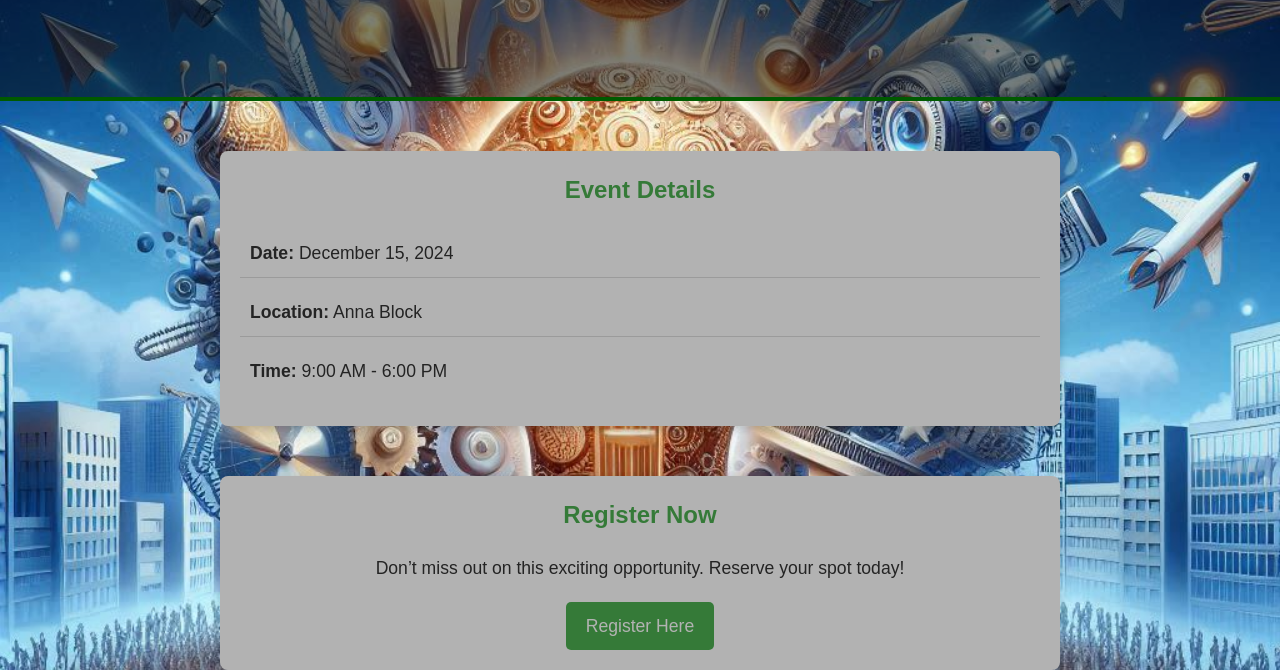
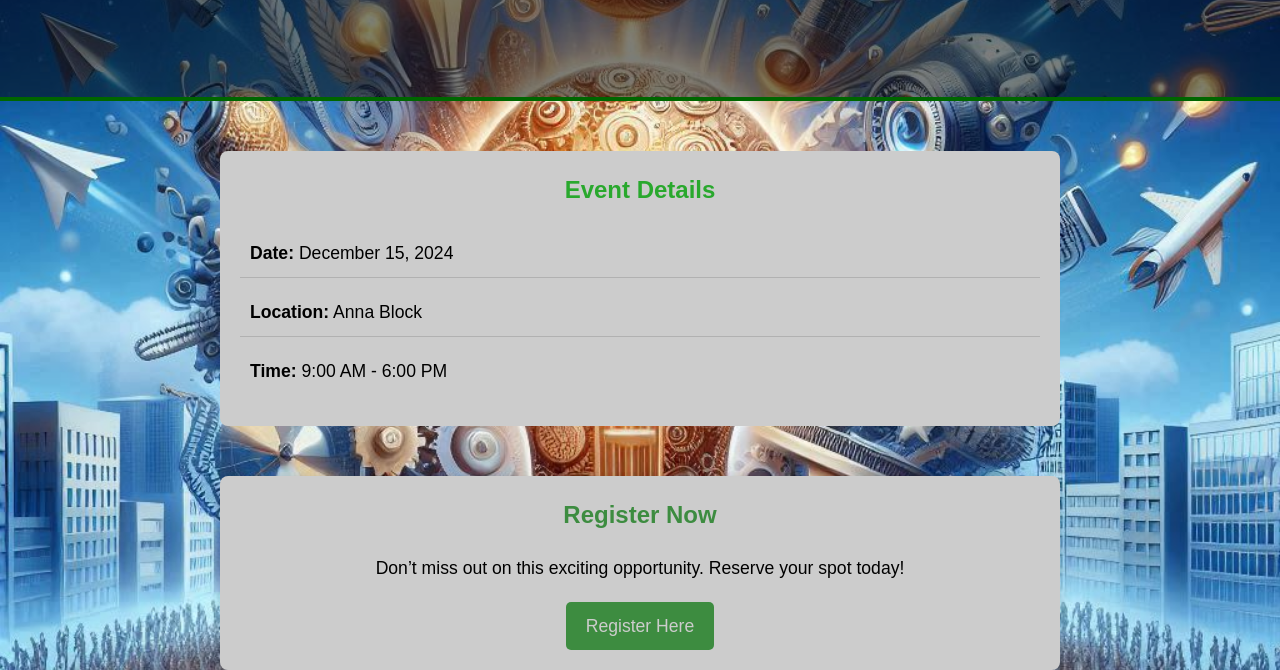
Before and after one commit to jayachandra2739/eventwebpage, a plain HTML site: page index.html in a window 1280 px wide. Shown: the part 208-878 px from the top of the page. Drawn offline with Linux system fonts and the light colour scheme.

Commit message:
Update style.css

```diff
--- a/style.css
+++ b/style.css
@@ -7,7 +7,7 @@ body, h1, h2, p, ul, li {
 
 
 body {
-  color: #333;
+  color: #f8f8f8;
   line-height: 1.6;
   background-color: #f4f4f9;
   overflow-x: hidden;
@@ -26,7 +26,7 @@ body {
 
 
   z-index: -1;
-  filter: brightness(70%);
+  filter: brightness(80%);
 }
 
 
@@ -55,11 +55,11 @@ body {
   max-width: 800px;
   background: white;
   border-radius: 8px;
-  box-shadow: 0 4px 10px rgba(0, 0, 0, 0.2);
+  color: white;
 }
 
 .details h2 {
-  color: #4CAF50;
+  color: #33d238;
   text-align: center;
   margin-bottom: 20px;
 }
@@ -67,6 +67,7 @@ body {
 .details ul {
   list-style: none;
   padding: 0;
+  color: black;
 }
 
 .details li {
@@ -99,6 +100,7 @@ body {
 .registration p {
   font-size: 1.1rem;
   margin-bottom: 20px;
+  color: black;
 }
 
 .register-button {
```
